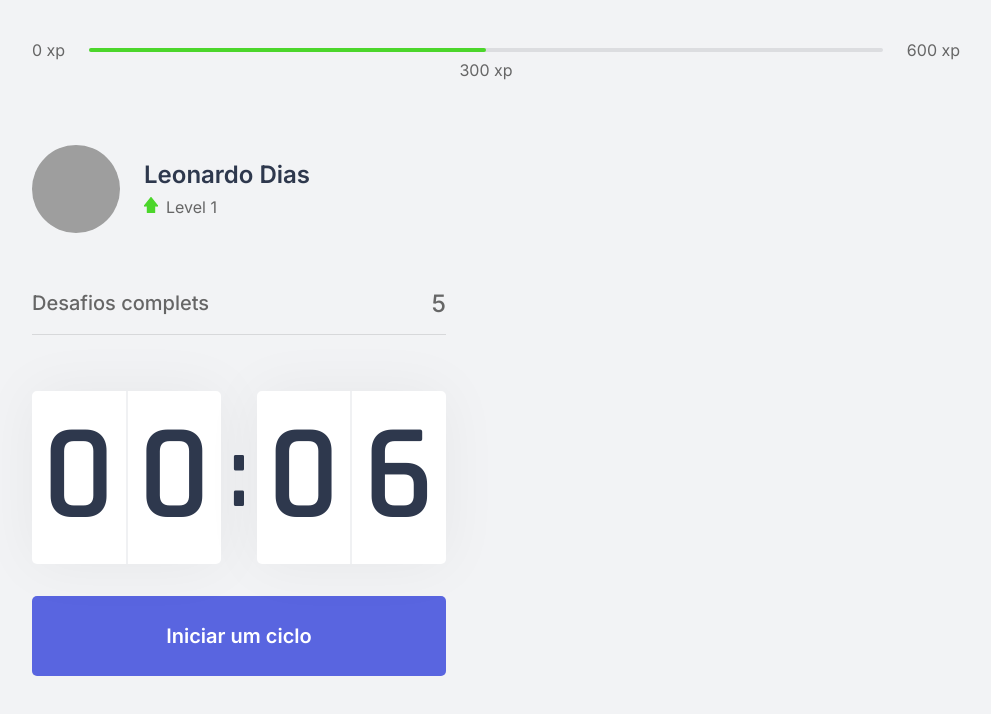
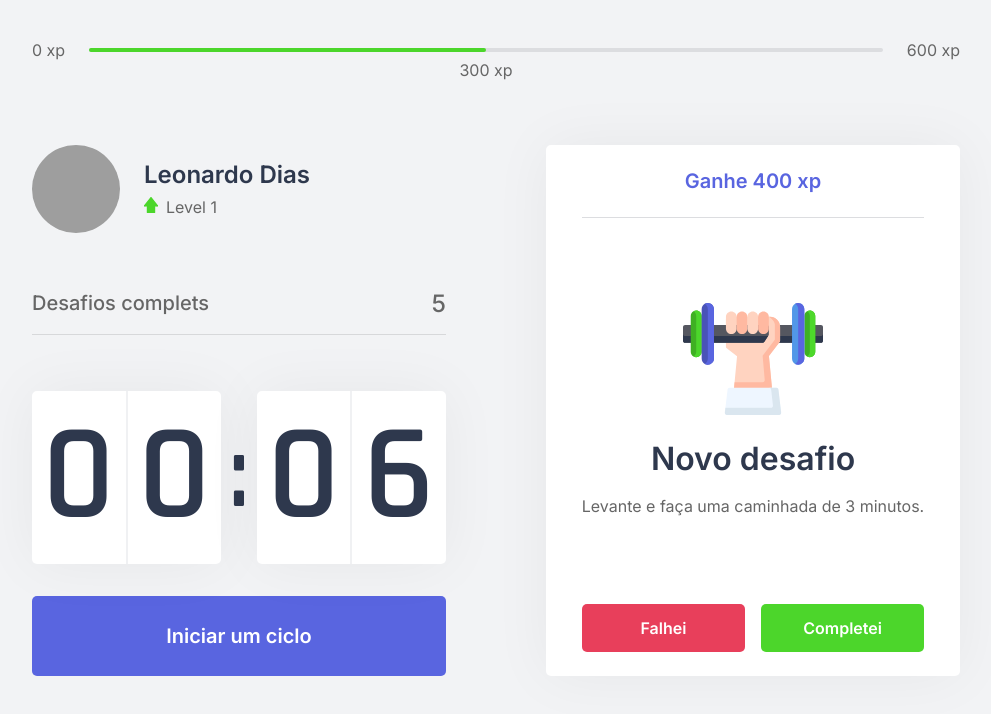
Before and after one commit to pleonardodp12/movit, a Next.js app: page / in a window 1280 px wide. Shown: the top 714 px of the page, without its empty margins (144-1135 px from the left). Built offline with nearby package versions, Linux system fonts and the light colour scheme; grey boxes are pictures that could not be loaded.

Commit message:
challengebox

```diff
--- /dev/null
+++ b/src/components/ChallengeBox.tsx
@@ -0,0 +1,45 @@
+import styles from '../styles/components/ChallengeBox.module.css';
+
+export function ChallengeBox() {
+  const hasActiveChallenge = true;
+  return (
+    <div className={styles.challengeBoxContainer}>
+      { hasActiveChallenge ? (
+        <div className={styles.challengeActive}>
+          <header> Ganhe 400 xp</header>
+
+          <main>
+            <img src="icons/body.svg" alt=""/>
+            <strong>Novo desafio</strong>
+            <p>Levante e faça uma caminhada de 3 minutos.</p>
+          </main>
+
+          <footer>
+            <button
+              type="button"
+              className={styles.challengeFailedButton}
+            >
+              Falhei
+            </button>
+            <button
+              type="button"
+              className={styles.challengeSucceededButton}
+            >
+              Completei
+            </button>
+          </footer>
+
+        </div>
+      ) : (
+        <div className={styles.challengeNotActive}>
+          <strong>Finalize um ciclo para receber um desafio</strong>
+          <p>
+            <img src="icons/level-up.svg" alt="level up"/>
+            Avance de level completando desafios
+          </p>
+        </div>
+      )}
+
+    </div>
+  )
+}
--- /dev/null
+++ b/src/contexts/ChallengesContext.tsx
@@ -0,0 +1,3 @@
+import { createContext } from 'react';
+
+export const challengeContext = createContext({});
--- a/src/pages/index.tsx
+++ b/src/pages/index.tsx
@@ -2,6 +2,7 @@
 import { Countdown } from "../components/Countdown";
 import { ExperienceBar } from "../components/ExperienceBar";
 import { Profile } from "../components/Profile";
+import { ChallengeBox } from "../components/ChallengeBox";
 
 import Head from 'next/head';
 
@@ -22,7 +23,9 @@
           <CompleteChallenges />
           <Countdown />
         </div>
-        <div></div>
+        <div>
+          <ChallengeBox />
+        </div>
       </section>
     </div>
   )
--- /dev/null
+++ b/src/styles/components/ChallengeBox.module.css
@@ -0,0 +1,100 @@
+.challengeBoxContainer {
+  height: 100%;
+  background: var(--white);
+  border-radius: 5px;
+  box-shadow: 0 0 60px rgba(0, 0, 0, 0.05);
+  padding: 1.5rem 2rem;
+  display: flex;
+  flex-direction: column;
+  align-items: center;
+  justify-content: center;
+  text-align: center;
+}
+
+.challengeNotActive {
+  display: flex;
+  flex-direction: column;
+  align-items: center;
+}
+
+.challengeNotActive strong {
+  font-size: 1.5rem;
+  font-weight: 500;
+  line-height: 1.4;
+}
+
+.challengeNotActive p {
+  display: flex;
+  flex-direction: column;
+  align-items: center;
+  line-height: 1.4;
+  max-width: 70%;
+  margin-top: 3rem;
+}
+
+.challengeNotActive p img {
+  margin-bottom: 1rem;
+}
+
+.challengeActive {
+  height: 100%;
+  display: flex;
+  flex-direction: column;
+}
+
+.challengeActive header {
+  color: var(--blue);
+  font-weight: 600;
+  font-size: 1.25rem;
+  padding: 0 2rem 1.5rem;
+  border-bottom: 1px solid var(--gray-line);
+}
+
+.challengeActive main {
+  flex: 1;
+  display: flex;
+  flex-direction: column;
+  align-items: center;
+  justify-content: center;
+}
+
+.challengeActive main strong {
+  font-weight: 600;
+  font-size: 2rem;
+  color: var(--title);
+  margin: 1.5rem 0 1rem;
+}
+
+.challengeActive main p {
+  line-height: 1.5;
+}
+.challengeActive footer {
+  display: grid;
+  grid-template-columns: repeat(2, 1fr);
+  gap: 1rem;
+}
+
+.challengeActive footer button {
+  height: 3rem;
+  display: flex;
+  align-items: center;
+  justify-content: center;
+  border: 0;
+  border-radius: 5px;
+  color: var(--white);
+  font-size: 1rem;
+  font-weight: 600;
+  transition: filter 0.2s;
+}
+
+.challengeActive footer button.challengeFailedButton {
+  background: var(--red);
+}
+
+.challengeActive footer button.challengeSucceededButton {
+  background: var(--green);
+}
+
+.challengeActive footer button:hover {
+  filter: brightness(0.9);
+}
--- a/src/styles/components/Countdown.module.css
+++ b/src/styles/components/Countdown.module.css
@@ -68,5 +68,6 @@
 .countDownButton:disabled {
   background: var(--white);
   color: var(--text);
+  border-bottom: 6px solid var(--green);
   cursor: not-allowed;
 }
```
